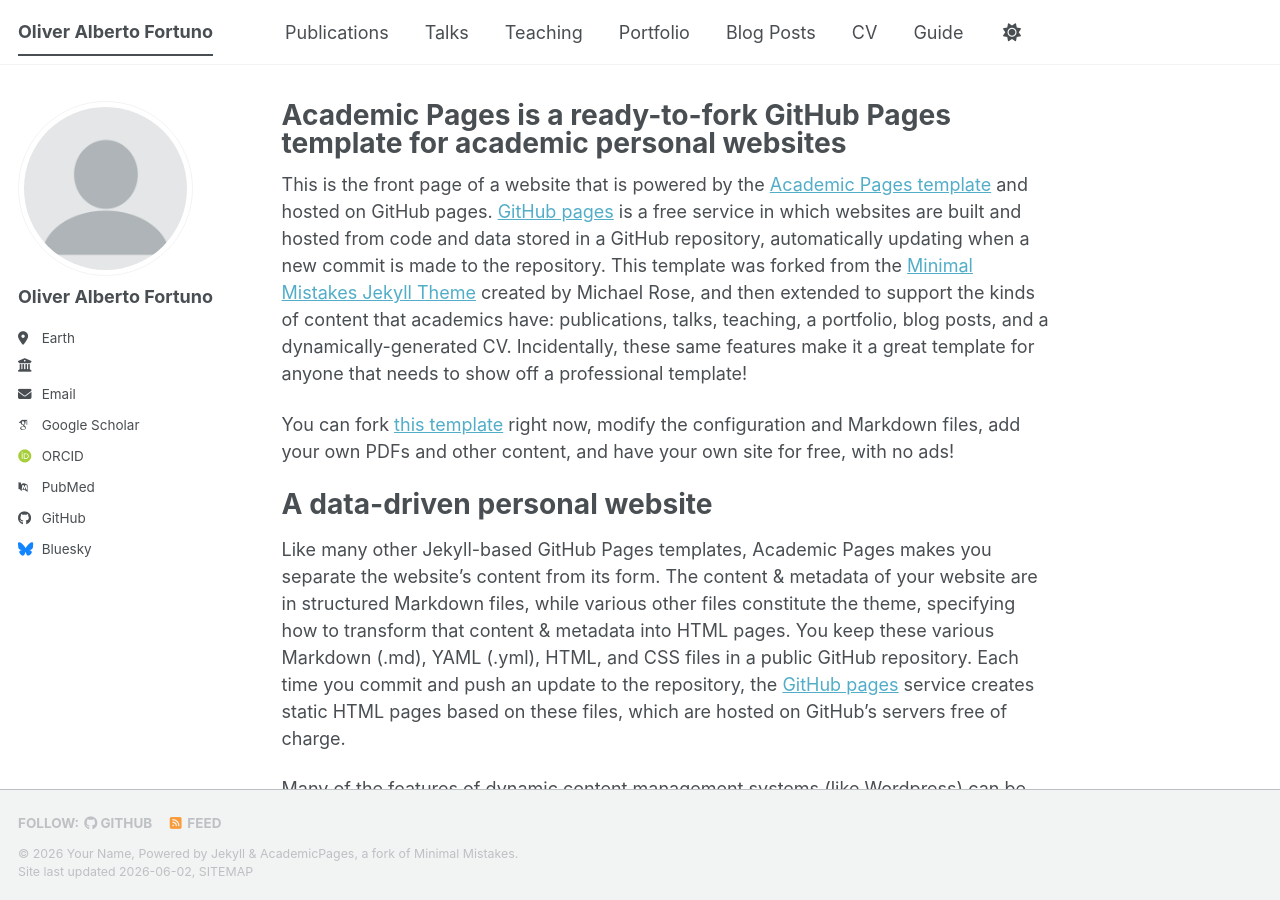
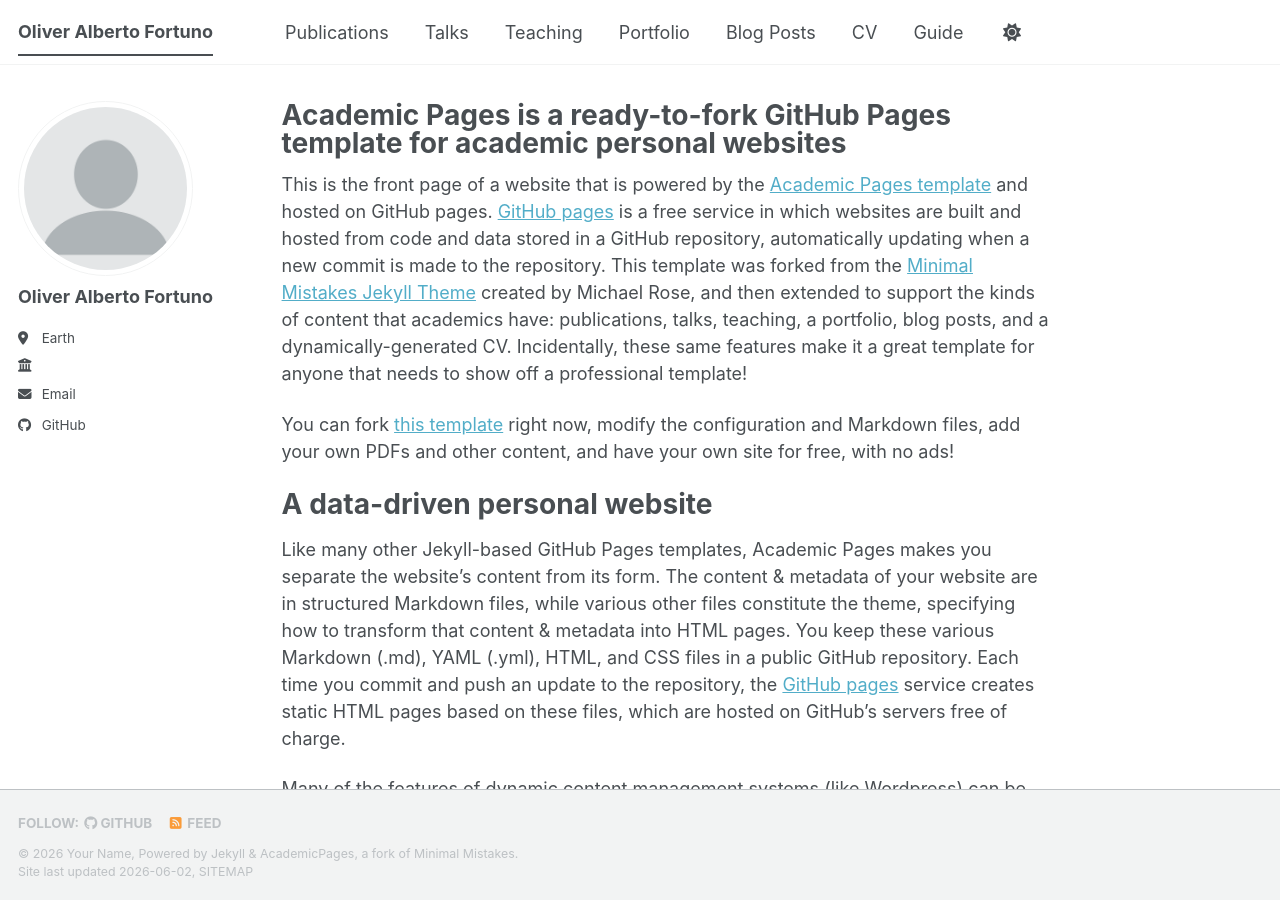
Before and after one commit to random-projectx/random-projectx.github.io, a Jekyll site: the page built from _pages/about.md, in a window 1280 px wide and 900 px high. Built offline with Jekyll 4.4.1, drawn with Linux system fonts in a browser that asks for light colours; some web fonts are replaced; a script bundle is joined from its source files by our own code; library files that are not in the unit come from our copies; part of the change alters nothing that is shown.

Commit message:
Update _config.yml

```diff
--- a/_config.yml
+++ b/_config.yml
@@ -35,13 +35,13 @@ author:
   # Academic websites
   academia         : # URL
   arxiv            : # URL - Update with the correct link to your profile
-  googlescholar    : "https://scholar.google.com/citations?user=PS_CX0AAAAAJ"
+  googlescholar    : #
   inspire-hep      : # URL
   impactstory      : # URL
-  orcid            : "https://orcid.org/yourorcidurl"
+  orcid            : #
   semantic         : # URL
   ssrn             : # URL
-  pubmed           : "https://www.ncbi.nlm.nih.gov/pubmed/?term=john+snow"
+  pubmed           : #
   researchgate     : # URL
   scopus           : # URL
   zotero           : # URL
@@ -51,13 +51,13 @@ author:
   bitbucket        : # Username - Update with your username on the site
   codepen          : # Username
   dribbble         : # Username
-  github           : "academicpages"
+  github           : "random-projectx"
   kaggle           : # Username
   stackoverflow    : # User number or user number and name (i.e., use "1" or "1/jeff-atwood")
 
   # Social media
   artstation       : # Username
-  bluesky          : "bsky.app" # Replace this with you Bluesky username
+  bluesky          : #
   facebook         : # Username
   flickr           : # Username
   foursquare       : # Username
@@ -222,16 +222,16 @@ kramdown:
 # These settings control the types of collections used by the template
 collections:
   teaching:
-    output: true
+    output: false
     permalink: /:collection/:path/
   publications:
-    output: true
+    output: false
     permalink: /:collection/:path/
   portfolio:
-    output: true
+    output: false
     permalink: /:collection/:path/
   talks:
-    output: true
+    output: false
     permalink: /:collection/:path/
 
 
```
